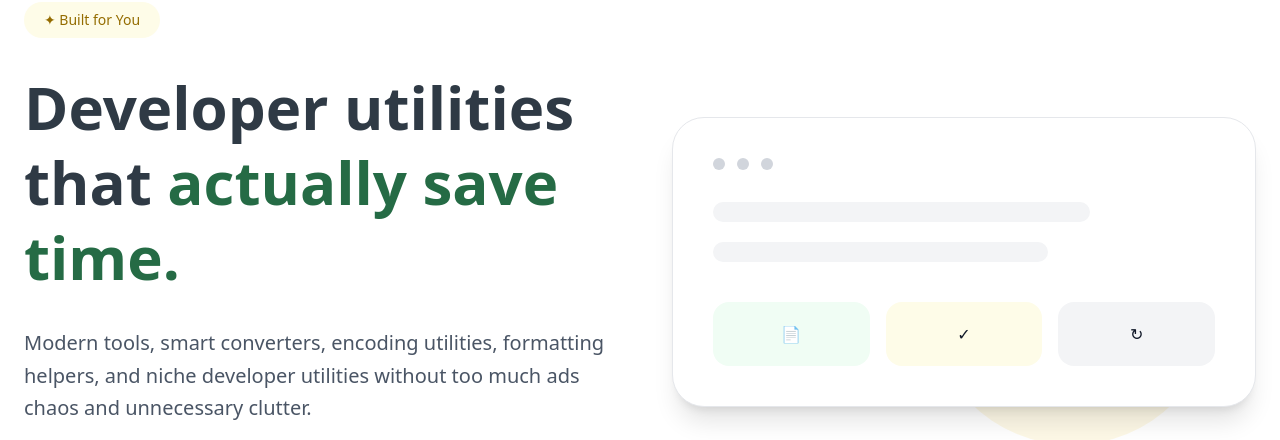
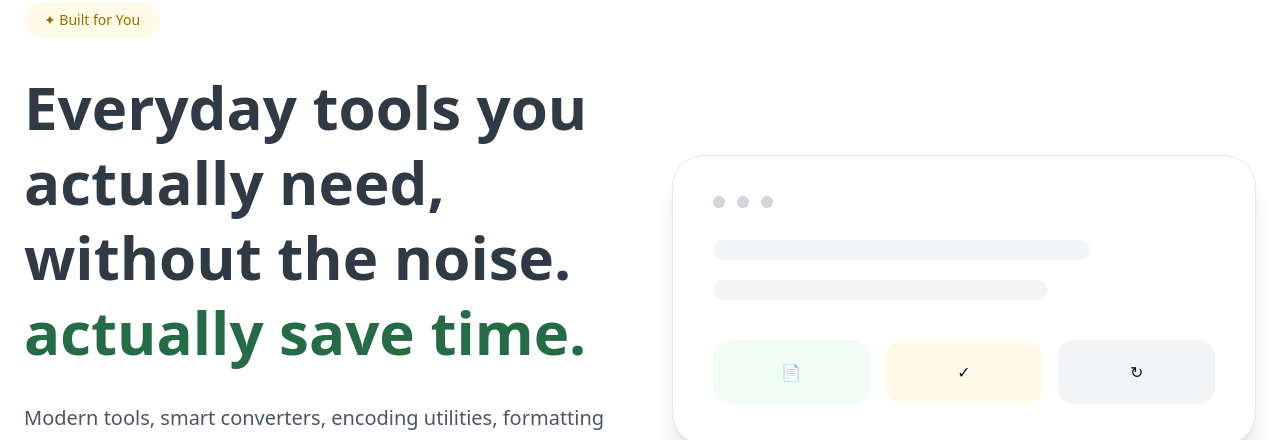
Before and after one commit to vaarunsonawwane-ops/yoryantra-new, a Next.js app: page / in a window 1280 px wide. Shown: the part 270-710 px from the top of the page. Built offline with nearby package versions, Linux system fonts and the light colour scheme.

Commit message:
update hero content

```diff
--- a/app/page.tsx
+++ b/app/page.tsx
@@ -29,7 +29,7 @@ export default function HomePage() {
           </div>
 
           <h2 className="text-5xl md:text-6xl font-bold leading-tight text-[var(--dark)]">
-            Developer utilities that
+            Everyday tools you actually need, without the noise.
             <span className="text-[var(--green)]"> actually save time.</span>
           </h2>
 
```
